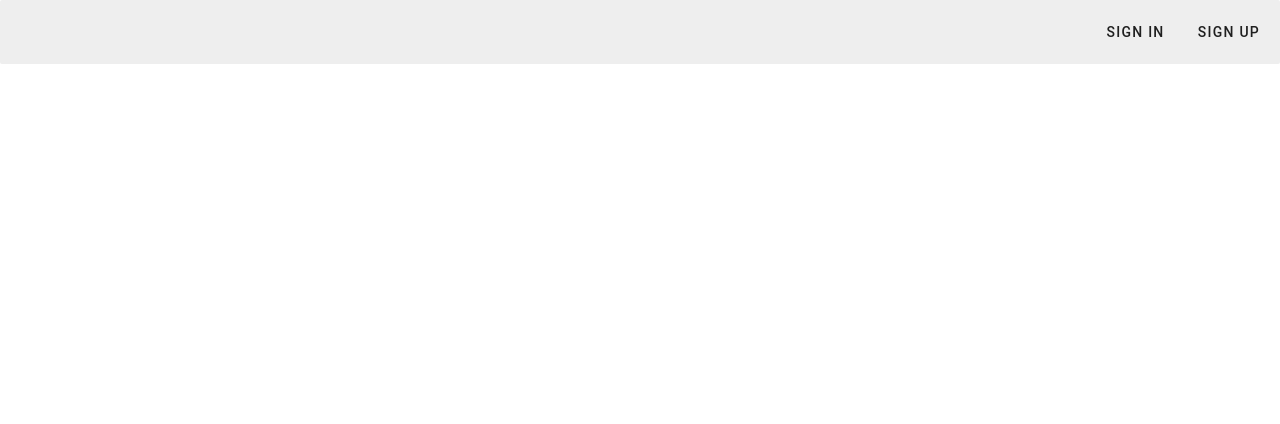
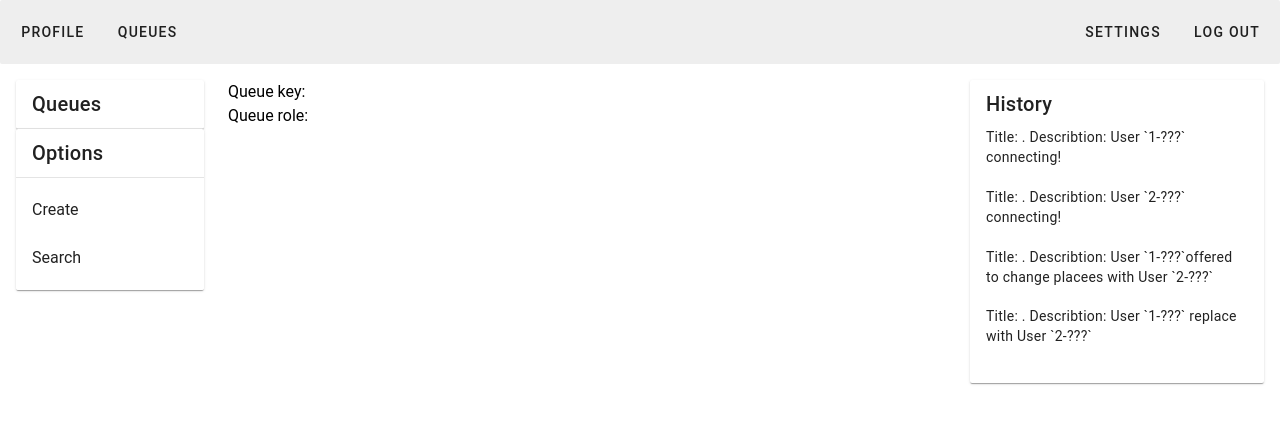
Before and after one commit to PavelKrivorotov/WebApp_QueueOnline, a Vue app in the folder frontend/: page / in a window 1280 px wide. Shown: the top 424 px of the page. Built offline with nearby package versions, Linux system fonts and the light colour scheme; no server answers.

Commit message:
Drop ?settings?. Cleaned up the trash!

```diff
--- a/frontend/src/views/HomeView.vue
+++ b/frontend/src/views/HomeView.vue
@@ -1,5 +1,6 @@
 <script setup>
 import { ref } from 'vue';
+import { useRouter } from 'vue-router';
 
 import { useAuthStore } from '../pinia/auth-store';
 import { authLogout } from '../http/requests'
@@ -10,62 +11,32 @@ import QueueComponent from '../components/QueueComponent.vue'
 import ContentComponent from '../components/ContentComponent.vue';
 import HistoryComponent from '../components/HistoryComponent.vue'
 
+const router = useRouter();
 const authStore = useAuthStore();
-
-const isActiveQueues = ref(true);
-const isActiveSettings = ref(false);
-
-function activeQueuesContent() {
-    isActiveQueues.value = true;
-    isActiveSettings.value = false;
-}
-
-function activeSettingsContent() {
-    isActiveQueues.value = false;
-    isActiveSettings.value = true;
-}
 
 async function userLogout() {
     try {
         // const response = await authLogout;
 
-        authStore.isAuthenticated = false;
-        authStore.authorizationToken = null;
+        authStore['isAuthenticated'] = false;
+        authStore['authorizationToken'] = null;
 
         //
         removeLocalStorage(LOCALSTORAGE['AUTHORIZATION_TOKEN'])
 
+        //
+        router.push({
+            path: '/auth/login',
+        });
     }
     catch (error) {
         console.log('Error in `HomeVieW -> userLogout!`')
         console.error(error)
     }
 }
-
-async function queueCreate(queue) {
-    console.log('Create queue emits HomeView')
-}
-
-async function queueConnect(queue) {
-    console.log('Connect queue emits HomeView', queue)
-}
-
-async function queueJoin(key) {
-    console.log('Join queue emits HomeView')
-}
 </script>
 
 <template>
-    <div v-if="!authStore.isAuthenticated">
-        <VToolbar>
-            <template v-slot:append>
-                <VBtn to="/auth/login">Sign In</VBtn>
-                <VBtn to="/auth/registration">Sign Up</VBtn>
-            </template>
-        </VToolbar>
-    </div>
-
-    <div v-else>
     <VToolbar>
         <template v-slot:prepend>
             <VBtn>Profile</VBtn>
@@ -78,17 +49,12 @@ async function queueJoin(key) {
         </template>
     </VToolbar>
 
-        <div v-if="isActiveQueues">
     <VContainer fluid>
         <VRow>
             <VCol
             cols="2"
             >
-                        <QueueComponent
-                        @queue:create="queueCreate"
-                        @queue:connect="queueConnect"
-                        @queue:join="queueJoin"
-                        ></QueueComponent>
+                <QueueComponent></QueueComponent>
             </VCol>
 
             <VCol
@@ -104,16 +70,6 @@ async function queueJoin(key) {
             </VCol>
         </VRow>
     </VContainer>
-        </div>
-
-        <div v-else-if="isActiveSettings">
-            <VContainer fluid>
-                <VRow>
-                    <VCol>Settings</VCol>
-                </VRow>
-            </VContainer>
-        </div>
-    </div>
 </template>
 
 <style scope>
```
Lines whose indentation alone changed are shown as unchanged.
